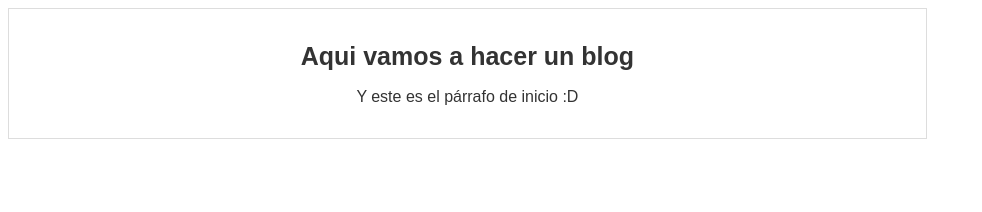
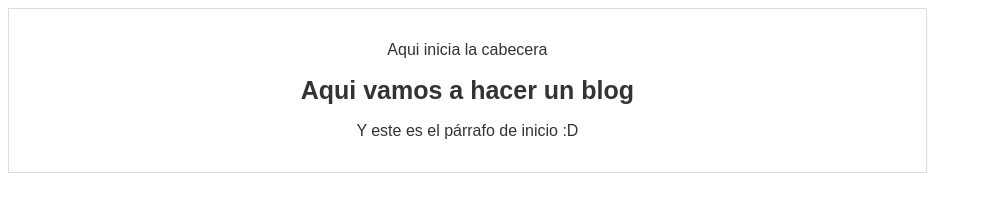
Before and after one commit to Rosav1/hyperblog, a plain HTML site: page index.html in a window 1280 px wide. Shown: the whole page, without its empty margins (0-982 px from the left). Drawn offline with Linux system fonts and the light colour scheme.

Commit message:
Se esta agregando la cabecera

```diff
--- a/index.html
+++ b/index.html
@@ -9,6 +9,9 @@
 </head>
 <body>
     <div id="container">
+        <div id="cabecera">
+            <p>Aqui inicia la cabecera </p>
+        </div>
         <div id="post">
             <h1>Aqui vamos a hacer un blog</h1>
             <p>Y este es el párrafo de inicio :D</p>
```
